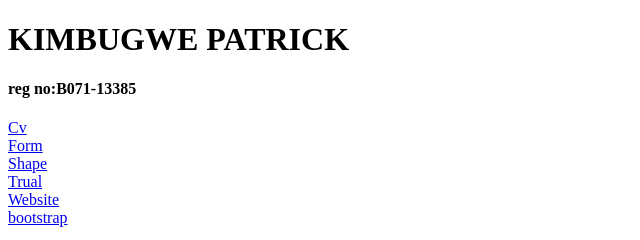
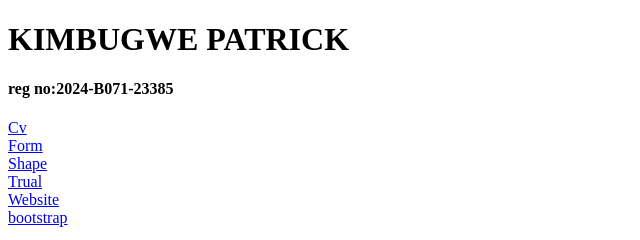
Before and after one commit to par-ux/coursework, a plain HTML site: page index.html in a window 1280 px wide. Shown: the full height of the page, 0-640 px from the left. Drawn offline with Linux system fonts and the light colour scheme.

Commit message:
coursework

```diff
--- a/index.html
+++ b/index.html
@@ -7,9 +7,10 @@
 </head>
 <body>
     <h1>KIMBUGWE PATRICK</h1>
-    <h4>reg no:B071-13385 </h4>
+    <h4>reg no:2024-B071-23385 </h4>
     <a href="cv.html">Cv</a><br>
     <a href="form.html">Form</a><br>
+    <a href="friends list.html>Table</a><br>
     <a href="shape.html">Shape</a><br>
     <a href="trial.html">Trual</a><br>
     <a href="website.html">Website</a><br>
```
